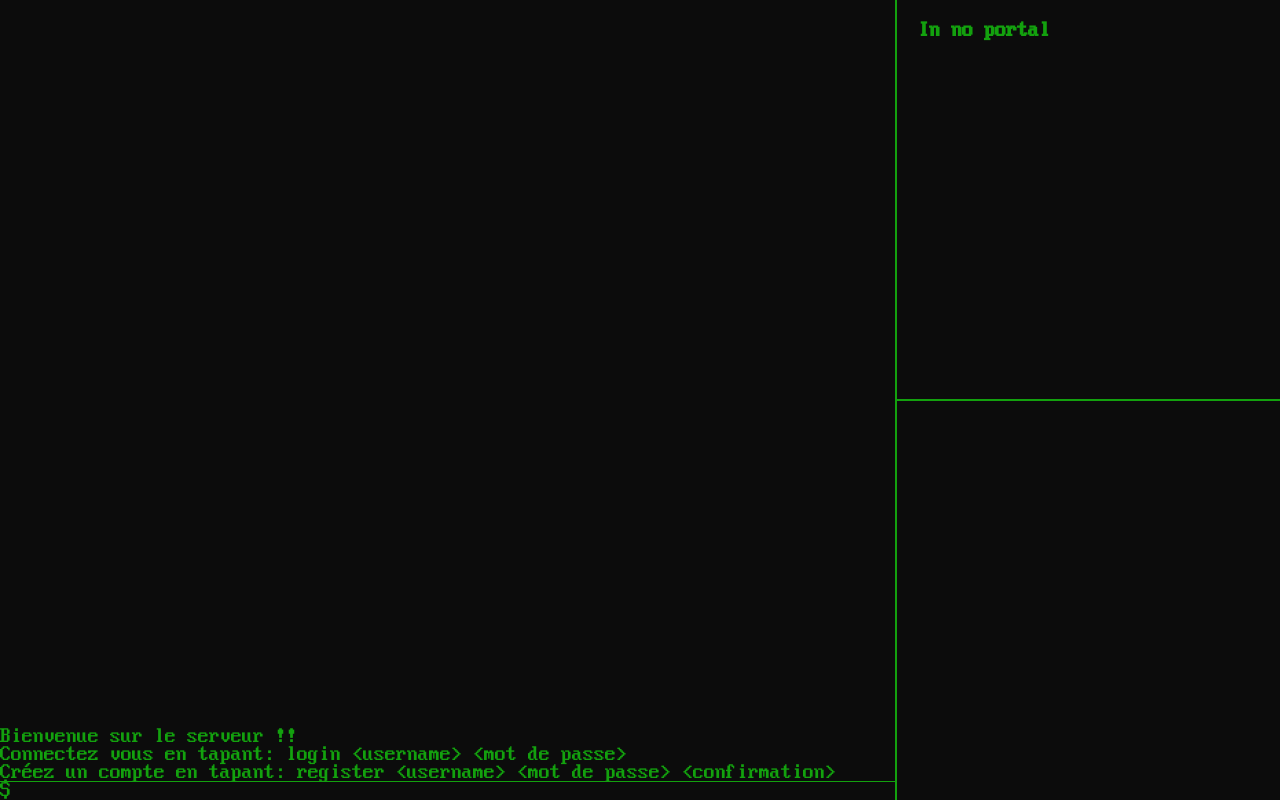
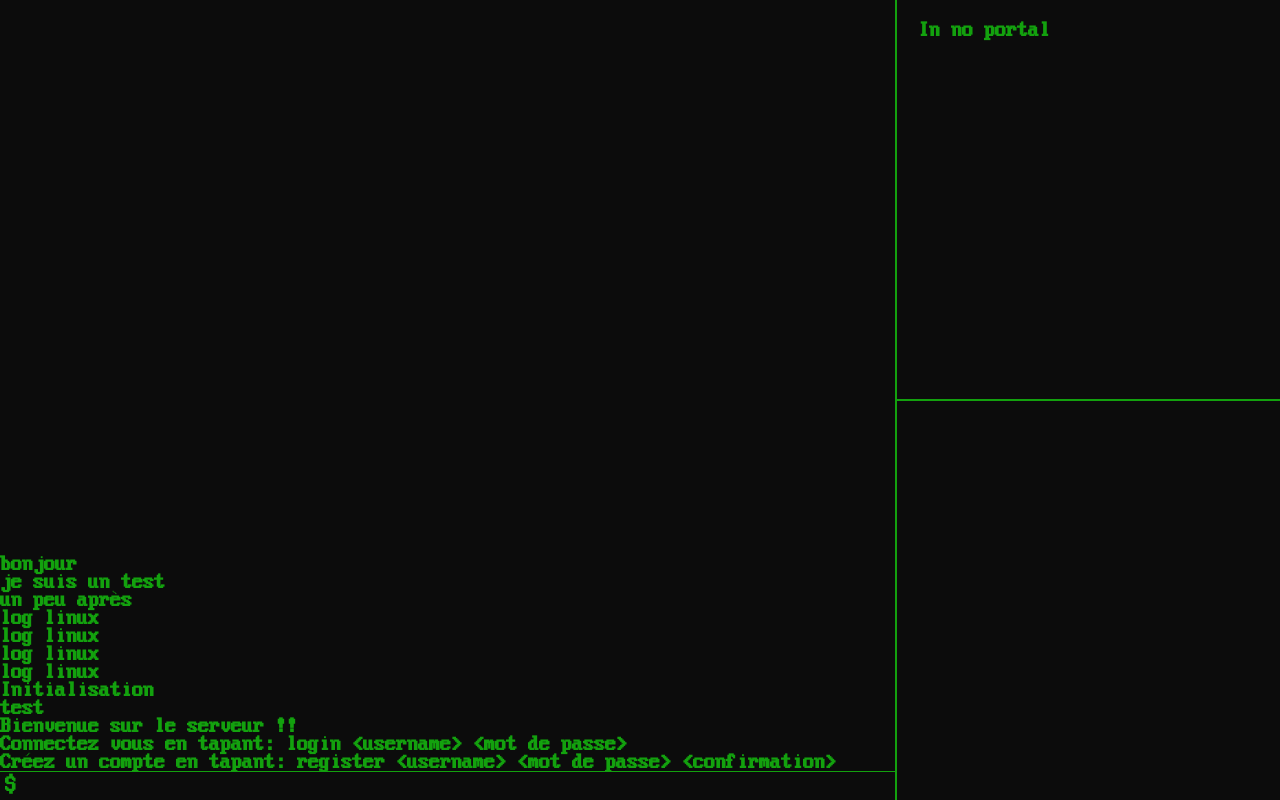
Before and after one commit to EvannBerthou/website-cli, a FastAPI app: page / in a window 1280 px wide. Run offline with FastAPI, Linux system fonts and the light colour scheme; parts of the project's set-up code (start-up, migrations or seed data) failed here and were passed over.

Commit message:
Script de texte de login

```diff
--- a/src/backend/commands.py
+++ b/src/backend/commands.py
@@ -59,7 +59,10 @@ class Commands:
             fct_names = ", ".join(x[0][4:] for x in all_fct if x[0].startswith("cmd_"))
             return f"Type `help <command name>` for more details.\n{fct_names}"
 
-        cmd_fct = getattr(self, f"cmd_{cmd_name}")
+        try:
+            cmd_fct = getattr(self, f"cmd_{cmd_name}")
+        except AttributeError:
+            return f"Unknown command : {cmd_name}"
         params = await self.get_method_params(cmd_fct)
         return await self.get_usage(cmd_name, params)
 
--- a/src/backend/main.py
+++ b/src/backend/main.py
@@ -31,6 +31,12 @@ commands = Commands(manager)
 async def index(request: Request):
     context = {"request": request}
     return templates.TemplateResponse("index.html", context)
+
+
+@app.get("/motd")
+async def motd(request: Request):
+    context = {"request": request}
+    return templates.TemplateResponse("motd.html", context)
 
 
 @app.post("/login")
--- a/src/backend/templates/index.html
+++ b/src/backend/templates/index.html
@@ -13,17 +13,8 @@
     <div id="terminal">
       <div id="history" class="scrollable">
         <div id="innerHistory">
-          <div>
-            <p>Bienvenue sur le serveur !!</p>
-            <p>
-              Connectez vous en tapant:
-              login &lt;username&gt; &lt;mot de passe&gt;
-            </p>
-            <p>
-              Créez un compte en tapant: register &lt;username&gt;
-              &lt;mot de passe&gt; &lt;confirmation&gt;
-            </p>
-          </div>
+            <div hx-get="/motd" hx-trigger="load_motd from:body"
+                hx-swap="beforeend" hx-target="#innerHistory"> </div>
         </div>
       </div>
       <div id="prompt">
--- /dev/null
+++ b/src/backend/templates/motd.html
@@ -0,0 +1,11 @@
+<div>
+  <p>Bienvenue sur le serveur !!</p>
+  <p>
+    Connectez vous en tapant:
+    login &lt;username&gt; &lt;mot de passe&gt;
+  </p>
+  <p>
+    Créez un compte en tapant: register &lt;username&gt;
+    &lt;mot de passe&gt; &lt;confirmation&gt;
+  </p>
+</div>
--- a/src/backend/templates/static/scripts/terminal.js
+++ b/src/backend/templates/static/scripts/terminal.js
@@ -1,10 +1,42 @@
+const loadingTexts = [
+    {text: "bonjour", timing: 1000},
+    {text: "je suis un test", timing: 2000},
+    {text: "un peu après", timing: 3000},
+    {text: "log linux", timing: 3100},
+    {text: "log linux", timing: 3100},
+    {text: "log linux", timing: 3100},
+    {text: "log linux", timing: 3100},
+    {text: "Initialisation", timing: 5000},
+    {text: "test", timing: 5000},
+]
+
 const commandHistory = []
 let promptText = ""
 let commandPointer = 0
+let loaded = false
 
 const body = document.querySelector('body')
+const innerHistory = document.querySelector('#innerHistory')
+
+function sleep(ms) {
+    return new Promise(resolve => setTimeout(resolve, ms));
+}
+
+loadingTexts.forEach(async ({text, timing}, idx) => {
+    await sleep(timing)
+    const p = document.createElement('div')
+    p.innerText = text;
+    innerHistory.appendChild(p);
+    if (idx == loadingTexts.length - 1) {
+        loaded = true
+        const sendEvent = new Event("load_motd")
+        body.dispatchEvent(sendEvent)
+    }
+})
 
 document.onkeydown = (input) => {
+    if (!loaded) return;
+
     switch (input.key) {
         case 'ArrowUp':
             if (!commandHistory.length) break
@@ -53,7 +85,6 @@ document.onkeydown = (input) => {
     hiddenCMD.value = promptText
 }
 
-const innerHistory = document.querySelector('#innerHistory')
 function handle_local_commands() {
     switch (promptText.trim()) {
         case 'clear':
--- a/src/backend/templates/static/styles/styles.css
+++ b/src/backend/templates/static/styles/styles.css
@@ -15,6 +15,7 @@
     font-size: 22px;
     color: #13A10E;
     font-family: 'clacon2';
+    font-weight: 700;
 }
 
 body {
@@ -52,7 +53,7 @@ main #terminal #prompt {
 }
 
 main #terminal #prompt #PS1 {
-    margin-right: 10px;
+    margin: 5px 10px 5px 5px;
 }
 
 @keyframes cursor-blink {
```
